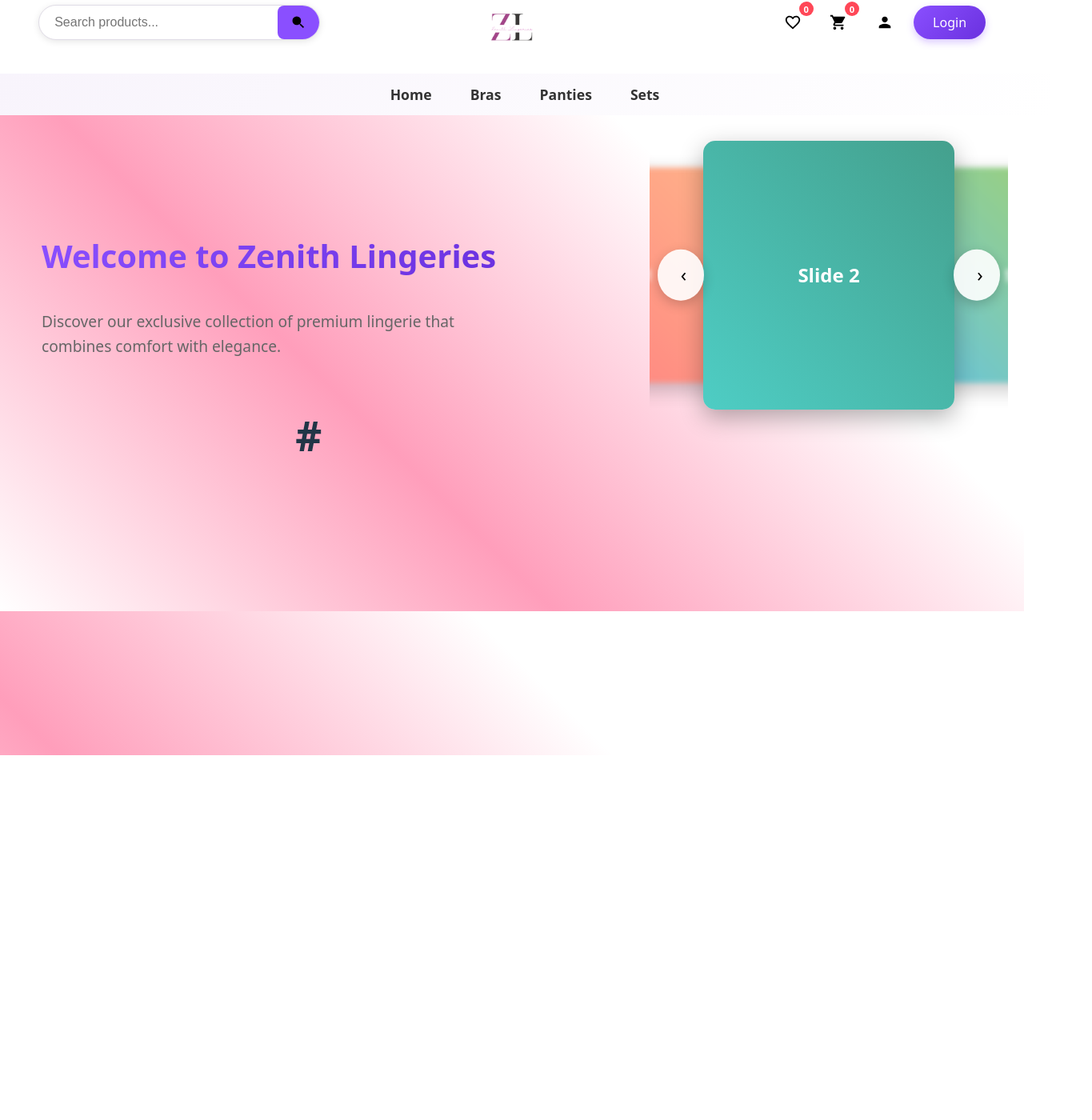
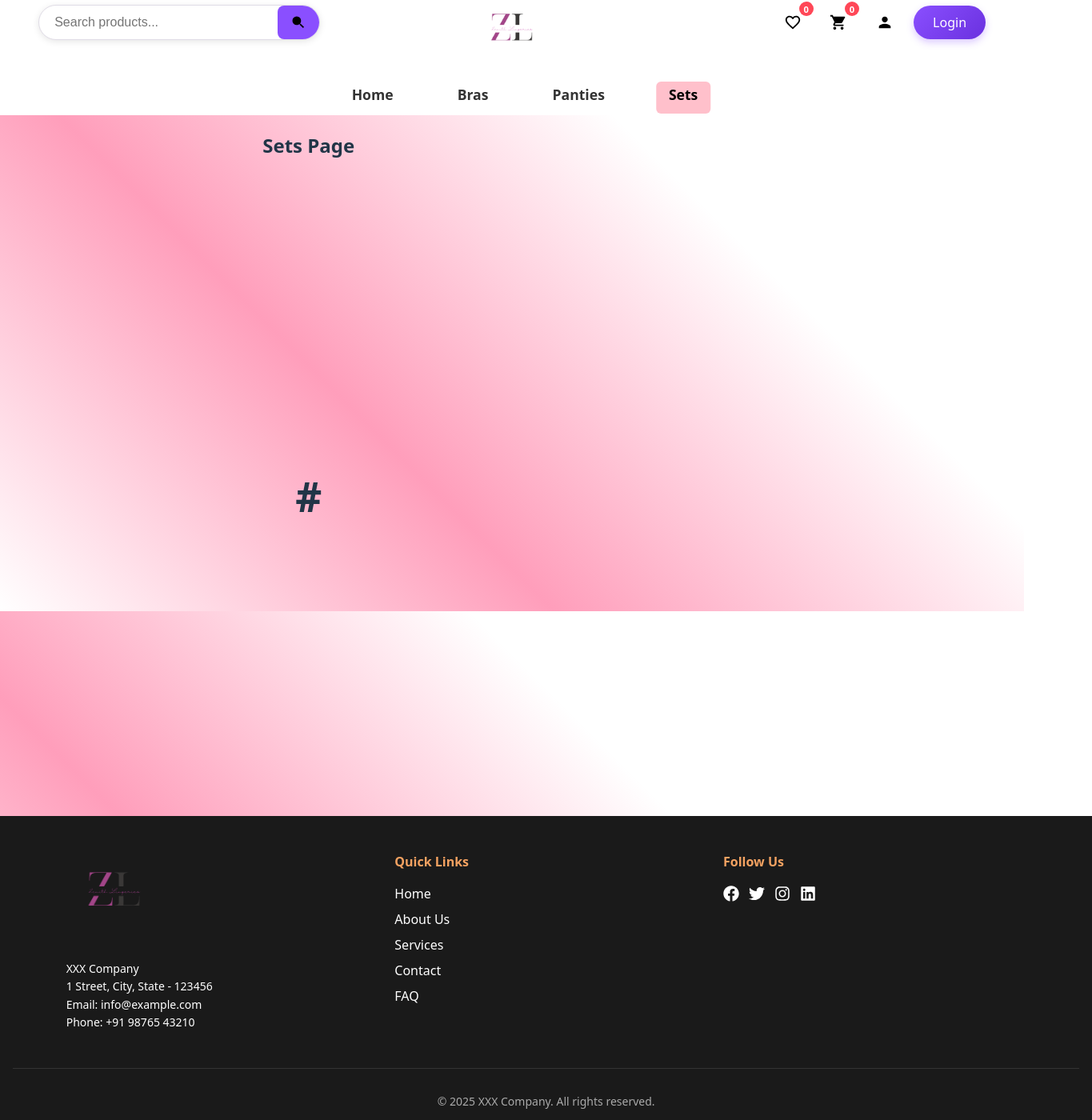
Before and after one commit to Megha108/Zenith-eCommerce, a React (Vite) app in the folder zenith-ecommerce/: page /sets in a window 1280 px wide. Shown: the part 36-1436 px from the top of the page at 80% size, 1365 px wide, since content can reach past the window. Before the commit the page ends 980 px from the top, so only its background shows below. Built offline with nearby package versions, Linux system fonts and the light colour scheme.

Commit message:
commit
-added footer
-linked all pages
-added animation on navbar

```diff
--- a/zenith-ecommerce/package.json
+++ b/zenith-ecommerce/package.json
@@ -11,7 +11,9 @@
   },
   "dependencies": {
     "react": "^19.1.1",
-    "react-dom": "^19.1.1"
+    "react-dom": "^19.1.1",
+    "react-icons": "^5.5.0",
+    "react-router-dom": "^7.8.2"
   },
   "devDependencies": {
     "@eslint/js": "^9.33.0",
--- a/zenith-ecommerce/src/components/SliderSection.css
+++ b/zenith-ecommerce/src/components/SliderSection.css
@@ -165,7 +165,7 @@
   .slider-container {
     width: 45%;
     height: 50vh;
-    top: 120px;
+    top: 150px;
   }
 
   .slider-text-content {
@@ -206,9 +206,11 @@
     position: static;
     width: 100%;
     height: auto;
-    margin: 1rem 0;
+    margin: .1rem -0.5rem;
   }
-
+  .slider-btn{
+    padding-bottom: 42px;
+  }
   .slider-container {
     order: 2;
     height: 40vh;
@@ -218,7 +220,7 @@
     order: 1;
     text-align: center;
     align-items: center;
-    padding: 1.5rem;
+    padding: 1.6rem;
     height: auto;
   }
 
@@ -261,7 +263,7 @@
   /* Fixed size and centered slider */
   .slider-container {
     position: relative;
-    width: 80%;
+    width: 60%;
     height: 300px;
     margin: 0 auto;
     right: auto;
--- /dev/null
+++ b/zenith-ecommerce/src/components/footer.css
@@ -0,0 +1,173 @@
+.footer {
+  background: #1a1a1a;
+  color: #fff;
+  padding: 1.5rem 1rem;
+  width: 172.85%;  /* ⚠ desktop custom width */
+  margin-top: auto;
+}
+
+.footer-container {
+  display: flex;
+  flex-wrap: wrap;
+  justify-content: space-between;
+  align-items: flex-start;
+  gap: 2rem;
+  width: 100%;
+  max-width: 1200px;
+  margin: auto;
+}
+
+.footer-section {
+  flex: 1;
+  min-width: 200px;
+}
+
+.footer-logo {
+  width: 120px;
+  max-width: 100%;
+  margin-bottom: 1rem;
+}
+
+.footer-address {
+  font-size: 14px;
+  line-height: 1.6;
+}
+
+.footer-section h4 {
+  margin-bottom: 1rem;
+  font-size: 16px;
+  font-weight: bold;
+  color: #f4a261;
+}
+
+.footer-section ul {
+  list-style: none;
+  padding: 0;
+  margin: 0;
+}
+
+.footer-section ul li {
+  margin: 0.5rem 0;
+}
+
+.footer-section ul li a {
+  color: #fff;
+  text-decoration: none;
+  transition: color 0.3s;
+}
+
+.footer-section ul li a:hover {
+  color: #f4a261;
+}
+
+.social-icons {
+  display: flex;
+  flex-wrap: wrap;
+  gap: 0.75rem;
+}
+
+.social-icons a {
+  font-size: 20px;
+  color: #fff;
+  transition: color 0.3s;
+}
+
+.social-icons a:hover {
+  color: #f4a261;
+}
+
+.footer-bottom {
+  text-align: center;
+  margin-top: 2rem;
+  padding-top: 1rem;
+  border-top: 1px solid #333;
+  font-size: 14px;
+  color: #aaa;
+  width: 100%;
+  box-sizing: border-box;
+}
+
+/* ======================
+   ✅ Responsive Fixes
+   ====================== */
+@media (max-width: 1100px) {
+  .footer {
+    width: 136.8%; /* ✅ reset width */
+    padding: 1.2rem 0.8rem;
+  }
+
+  .footer-container {
+    flex-direction: column;
+    align-items: center;     /* ✅ center horizontally */
+    text-align: center;      /* ✅ center text */
+    gap: 1.5rem;
+  }
+
+  .footer-section {
+    flex: unset;
+    min-width: 100%;
+    text-align: center;      /* ✅ section content centered */
+  }
+
+  .social-icons {
+    justify-content: center; /* ✅ icons centered */
+  }
+
+  .footer-bottom {
+    text-align: center;      /* ✅ copyright centered */
+  }
+}
+/* Tablet screens */
+@media (max-width: 768px) {
+  .footer {
+    width: 100%; /* ✅ reset width */
+    padding: 1.2rem 0.8rem;
+  }
+
+  .footer-container {
+    flex-direction: column;
+    align-items: center;     /* ✅ center horizontally */
+    text-align: center;      /* ✅ center text */
+    gap: 1.5rem;
+  }
+
+  .footer-section {
+    flex: unset;
+    min-width: 100%;
+    text-align: center;      /* ✅ section content centered */
+  }
+
+  .social-icons {
+    justify-content: center; /* ✅ icons centered */
+  }
+
+  .footer-bottom {
+    text-align: center;      /* ✅ copyright centered */
+  }
+}
+
+/* Small mobile screens */
+@media (max-width: 480px) {
+  .footer {
+    width: 100%; /* ✅ reset width */
+    padding: 1rem 0.5rem;
+  }
+
+  .footer-section h4 {
+    font-size: 14px;
+  }
+
+  .footer-address,
+  .footer-bottom {
+    font-size: 12px;
+    text-align: center;      /* ✅ ensure center on smallest screens */
+  }
+
+  .social-icons a {
+    font-size: 18px;
+  }
+
+  .footer-container {
+    gap: 1rem;
+  }
+}
--- /dev/null
+++ b/zenith-ecommerce/src/components/footer.jsx
@@ -0,0 +1,52 @@
+import React from "react";
+import { FaFacebook, FaTwitter, FaInstagram, FaLinkedin } from "react-icons/fa";
+
+import "./footer.css";
+
+export default function Footer() {
+  return (
+    <footer className="footer">
+      <div className="footer-container">
+
+        {/* Logo & Address */}
+        <div className="footer-section">
+          <img src="/src/assets/logo1.png" alt="Logo" className="footer-logo" />
+          <p className="footer-address">
+            XXX Company <br />
+            1 Street, City, State - 123456 <br />
+            Email: info@example.com <br />
+            Phone: +91 98765 43210
+          </p>
+        </div>
+
+        {/* Quick Links */}
+        <div className="footer-section">
+          <h4>Quick Links</h4>
+          <ul>
+            <li><a href="/">Home</a></li>
+            <li><a href="/about">About Us</a></li>
+            <li><a href="/services">Services</a></li>
+            <li><a href="/contact">Contact</a></li>
+            <li><a href="/faq">FAQ</a></li>
+          </ul>
+        </div>
+
+        {/* Social Media */}
+        <div className="footer-section">
+          <h4>Follow Us</h4>
+          <div className="social-icons">
+            <a href="#"><FaFacebook /></a>
+            <a href="#"><FaTwitter /></a>
+            <a href="#"><FaInstagram /></a>
+            <a href="#"><FaLinkedin /></a>
+          </div>
+        </div>
+      </div>
+
+      {/* Bottom CopyRight */}
+      <div className="footer-bottom">
+        <p>© {new Date().getFullYear()} XXX Company. All rights reserved.</p>
+      </div>
+    </footer>
+  );
+}
--- a/zenith-ecommerce/src/components/navbar.css
+++ b/zenith-ecommerce/src/components/navbar.css
@@ -1,5 +1,5 @@
 .navbar {
-  background: linear-gradient(135deg, #f8f4fc 0%, #ffffff 100%);
+  background: linear-gradient(135deg, #ffffff 0%, #ffffff 100%);
   padding: 0.8rem 1rem;
   box-shadow: 0 2px 15px rgba(0, 0, 0, 0.0);
   border-top: 0px solid #eee;
@@ -9,10 +9,9 @@
   border-left: hidden;
 
   /* Dynamic width using Lerp (clamp) */
-  width: clamp(172.85%, 90vw, 172.85%); /* min: 100%, preferred: 90vw, max: 158% */
+  width: clamp(172.85%, 90vw, 172.85%);
   max-width: 100vw; /* prevent overflow */
 }
-
 
 .nav-container {
   display: flex;
@@ -39,37 +38,60 @@
   margin: 0;
   padding: 0;
   gap: 3rem;
+  position: relative; /* for highlight positioning */
 }
 
+/* Sliding highlight */
+.nav-highlight {
+  position: absolute;
+  top: calc(50% - 1rem); /* ✅ shifted 1rem higher */
+  transform: translateY(-50%);
+  height: 36px;
+  background: pink;
+  border-radius: 8px;
+  transition: transform 0.3s ease, width 0.3s ease, left 0.3s ease;
+  z-index: 0;
+  margin-bottom: 1rem;
+}
+
+/* Highlight in mobile */
+.nav-highlight {
+  height: 40px;
+  border-radius: 6px;
+  top: calc(50% - 1rem); /* ✅ same shift in mobile */
+}
+
+/* Normal links */
 .nav-menu li a {
   text-decoration: none;
   color: #333;
   font-weight: 600;
   font-size: 1.1rem;
-  padding: 0.6rem 0;
+  padding: 0.6rem 1rem;
   position: relative;
+  border-radius: 8px;
+  z-index: 1; /* above highlight */
   transition: color 0.3s ease;
 }
 
-.nav-menu li a:hover {
-  color: #8a4fff;
+/* Hover only for non-active */
+.nav-menu li a:hover:not(.active-link) {
+  background: rgba(255, 192, 203, 0.4);
+  color: black;
 }
 
+/* Remove underline hover animation */
 .nav-menu li a:after {
-  content: '';
-  position: absolute;
-  bottom: 0;
-  left: 0;
-  width: 0;
-  height: 3px;
-  background: #8a4fff;
-  transition: width 0.3s ease;
+  display: none;
 }
 
-.nav-menu li a:hover:after {
-  width: 100%;
+/* Active link text */
+.nav-menu li .active-link {
+  color: black;
+  font-weight: 700;
 }
 
+/* Mobile Responsive */
 .menu-toggle {
   display: none;
   background: none;
@@ -79,12 +101,8 @@
   color: #333;
 }
 
-/* Responsive Design */
-/* Mobile responsive styles */
 @media (max-width: 700px) {
   .navbar {
-
-
     position: absolute;
     top: 0;
     left: 0;
@@ -95,12 +113,11 @@
     overflow: visible;
   }
 
-  /* Hamburger menu icon */
   .menu-toggle {
     display: flex;
     position: absolute;
-    top: 4rem;      /* slightly below top */
-    left: 1rem;     /* aligned to left */
+    top: 4rem;
+    left: 1rem;
     font-size: 1.5rem;
     cursor: pointer;
     z-index: 1001;
@@ -112,7 +129,6 @@
     align-items: center;
   }
 
-  /* Hamburger bars */
   .menu-toggle span {
     display: block;
     width: 20px;
@@ -122,13 +138,12 @@
     transition: 0.3s;
   }
 
-  /* Nav menu for mobile */
   .nav-menu {
-    position: absolute;         /* fixed so it slides over content */
+    position: absolute;
     top: 8.5rem;
-    left: -250px;            /* start hidden offscreen left */
-    width: 210px;            /* menu width */
-    height: 100vh;           /* full height */
+    left: -250px;
+    width: 210px;
+    height: 100vh;
     background: linear-gradient(135deg, #f8f4fc 0%, #ffffff 100%);
     box-shadow: 2px 0 15px rgba(0,0,0,0.08);
     display: flex;
@@ -136,13 +151,19 @@
     padding: 3rem 1rem;
     gap: 1.5rem;
     text-align: left;
-    transition: left 0.3s ease-in-out; /* smooth slide-in */
+    transition: left 0.3s ease-in-out;
     z-index: 1000;
   }
 
-  /* When active (clicked hamburger) */
   .nav-menu.active {
-    left: 0;   /* slide in from left */
+    left: 0;
+  }
+
+  /* Highlight in mobile */
+  .nav-highlight {
+   display: none;
+    height: 40px;
+    border-radius: 6px;
   }
 
   .nav-menu li a {
@@ -151,25 +172,18 @@
     font-weight: 600;
     text-decoration: none;
     position: relative;
+    border-radius: 6px;
+    z-index: 1;
     transition: color 0.3s ease;
   }
 
-  .nav-menu li a:hover {
-    color: #8a4fff;
+  .nav-menu li a:hover:not(.active-link) {
+    background: rgba(255, 192, 203, 0.4);
+    color: black;
   }
 
-  .nav-menu li a:after {
-    content: '';
-    position: absolute;
-    bottom: -3px;
-    left: 0;
-    width: 0;
-    height: 3px;
-    background: #8a4fff;
-    transition: width 0.3s ease;
-  }
-
-  .nav-menu li a:hover:after {
-    width: 100%;
+  .nav-menu li .active-link {
+    color: black;
+    font-weight: 700;
   }
 }
--- a/zenith-ecommerce/src/components/navbar.jsx
+++ b/zenith-ecommerce/src/components/navbar.jsx
@@ -1,13 +1,29 @@
-import React, { useState } from 'react';
-import './Navbar.css';
+import React, { useState, useEffect, useRef } from 'react';
+import { NavLink, useLocation } from 'react-router-dom';
+import './navbar.css';
 
 function Navbar() {
   const [isMenuOpen, setIsMenuOpen] = useState(false);
+  const [highlightStyle, setHighlightStyle] = useState({});
+  const location = useLocation();
+  const menuRef = useRef(null);
+
+  useEffect(() => {
+    const activeLink = menuRef.current?.querySelector('.active-link');
+    if (activeLink) {
+      const rect = activeLink.getBoundingClientRect();
+      const parentRect = menuRef.current.getBoundingClientRect();
+
+      setHighlightStyle({
+        width: `${rect.width}px`,
+        transform: `translateX(${rect.left - parentRect.left}px)`
+      });
+    }
+  }, [location]);
 
   return (
     <nav className="navbar">
       <div className="nav-container">
-        {/* Navigation Links - Center */}
         <div className="nav-section nav-links">
           <button
             className="menu-toggle"
@@ -15,11 +31,30 @@ function Navbar() {
           >
             ☰
           </button>
-          <ul className={`nav-menu ${isMenuOpen ? 'active' : ''}`}>
-            <li><a href="#home">Home</a></li>
-            <li><a href="#bras">Bras</a></li>
-            <li><a href="#panties">Panties</a></li>
-            <li><a href="#sets">Sets</a></li>
+          <ul ref={menuRef} className={`nav-menu ${isMenuOpen ? 'active' : ''}`}>
+            {/* Sliding highlight */}
+            <span className="nav-highlight" style={highlightStyle}></span>
+
+            <li>
+              <NavLink to="/" className={({ isActive }) => isActive ? "active-link" : ""}>
+                Home
+              </NavLink>
+            </li>
+            <li>
+              <NavLink to="/bras" className={({ isActive }) => isActive ? "active-link" : ""}>
+                Bras
+              </NavLink>
+            </li>
+            <li>
+              <NavLink to="/panties" className={({ isActive }) => isActive ? "active-link" : ""}>
+                Panties
+              </NavLink>
+            </li>
+            <li>
+              <NavLink to="/sets" className={({ isActive }) => isActive ? "active-link" : ""}>
+                Sets
+              </NavLink>
+            </li>
           </ul>
         </div>
       </div>
--- a/zenith-ecommerce/src/components/slider.jsx
+++ b/zenith-ecommerce/src/components/slider.jsx
@@ -1,9 +1,10 @@
 import React, { useState, useEffect } from 'react';
 import './SliderSection.css';
 
+
 const Slider = () => {
     const [currentSlide, setCurrentSlide] = useState(0);
-    const slides = [1, 2, 3, 4, 5]; // 5 slides for example
+    const slides = [1, 2, 3, 4, 5];
 
     useEffect(() => {
         const timer = setInterval(() => {
@@ -23,7 +24,6 @@ const Slider = () => {
 
     return (
         <div className="slider-container">
-
             <div className="slider">
                 {slides.map((slide, index) => {
                     const slidePosition = (index - currentSlide + slides.length) % slides.length;
@@ -44,7 +44,9 @@ const Slider = () => {
                     return (
                         <div key={index} className={slideClass}>
                             <div className="slide-content">
-                                Slide {slide}
+                                <h3>New Collection {slide}</h3>
+                                <p>Discover our latest designs</p>
+                                <button className="shop-now-btn">Shop Now</button>
                             </div>
                         </div>
                     );
--- a/zenith-ecommerce/src/main.jsx
+++ b/zenith-ecommerce/src/main.jsx
@@ -4,18 +4,23 @@ import './index.css'
 import App from './App.jsx'
 import Header from './components/header.jsx'
 import Navbar from './components/navbar.jsx'
-import Slider from './components/slider.jsx'
-import SliderTextDescription from './components/SlidetextDescription.jsx'
+import { BrowserRouter } from "react-router-dom";
+import AllPages from "./pages/allpages.jsx"; // ✅ import the router
+import Footer from './components/footer.jsx'
 
 createRoot(document.getElementById('root')).render(
   <StrictMode>
+  <BrowserRouter>
   <Header />
   <Navbar/>
   <main>
-  <Slider/>
-  <SliderTextDescription/>
+
+    <AllPages />
 
   </main>
+
     <App />
+    <Footer/>
+    </BrowserRouter>
   </StrictMode>,
 )
--- /dev/null
+++ b/zenith-ecommerce/src/pages/BrasPage.jsx
@@ -0,0 +1,18 @@
+// src/pages/BrasPage.jsx
+import React, { StrictMode } from 'react';
+
+import SliderTextDescription from '../components/SlidetextDescription';
+import Slider from '../components/slider';
+
+const BrasPage = () => {
+
+
+  return (
+    <StrictMode>
+      <Slider />
+      <SliderTextDescription />
+    </StrictMode>
+  );
+};
+
+export default BrasPage;
--- /dev/null
+++ b/zenith-ecommerce/src/pages/allpages.jsx
@@ -0,0 +1,23 @@
+import React from "react";
+import { Routes, Route } from "react-router-dom";
+import HomePage from "./homepage.jsx";
+import BrasPage from "./BrasPage.jsx"; // ✅ import it
+
+
+// Temporary placeholder pages (replace with real components later)
+
+const PantiesPage = () => <h2 style={{ textAlign: "center" }}>Panties Page</h2>;
+const SetsPage = () => <h2 style={{ textAlign: "center" }}>Sets Page</h2>;
+
+function AllPages() {
+  return (
+    <Routes>
+      <Route path="/" element={<HomePage />} />
+      <Route path="/bras" element={<BrasPage />} />
+      <Route path="/panties" element={<PantiesPage />} />
+      <Route path="/sets" element={<SetsPage />} />
+    </Routes>
+  );
+}
+
+export default AllPages;
--- /dev/null
+++ b/zenith-ecommerce/src/pages/homepage.jsx
@@ -0,0 +1,16 @@
+import React, { StrictMode } from 'react';
+import SliderTextDescription from '../components/SlidetextDescription';
+import Slider from '../components/slider';
+
+const HomePage = () => {
+
+
+  return (
+    <StrictMode>
+        <Slider/>
+        <SliderTextDescription/>
+    </StrictMode>
+  );
+};
+
+export default HomePage;
```
Also changed, not shown: zenith-ecommerce/src/index.css (line endings or trailing spaces), 1 other file (tests, documents, lock files or other folders).
